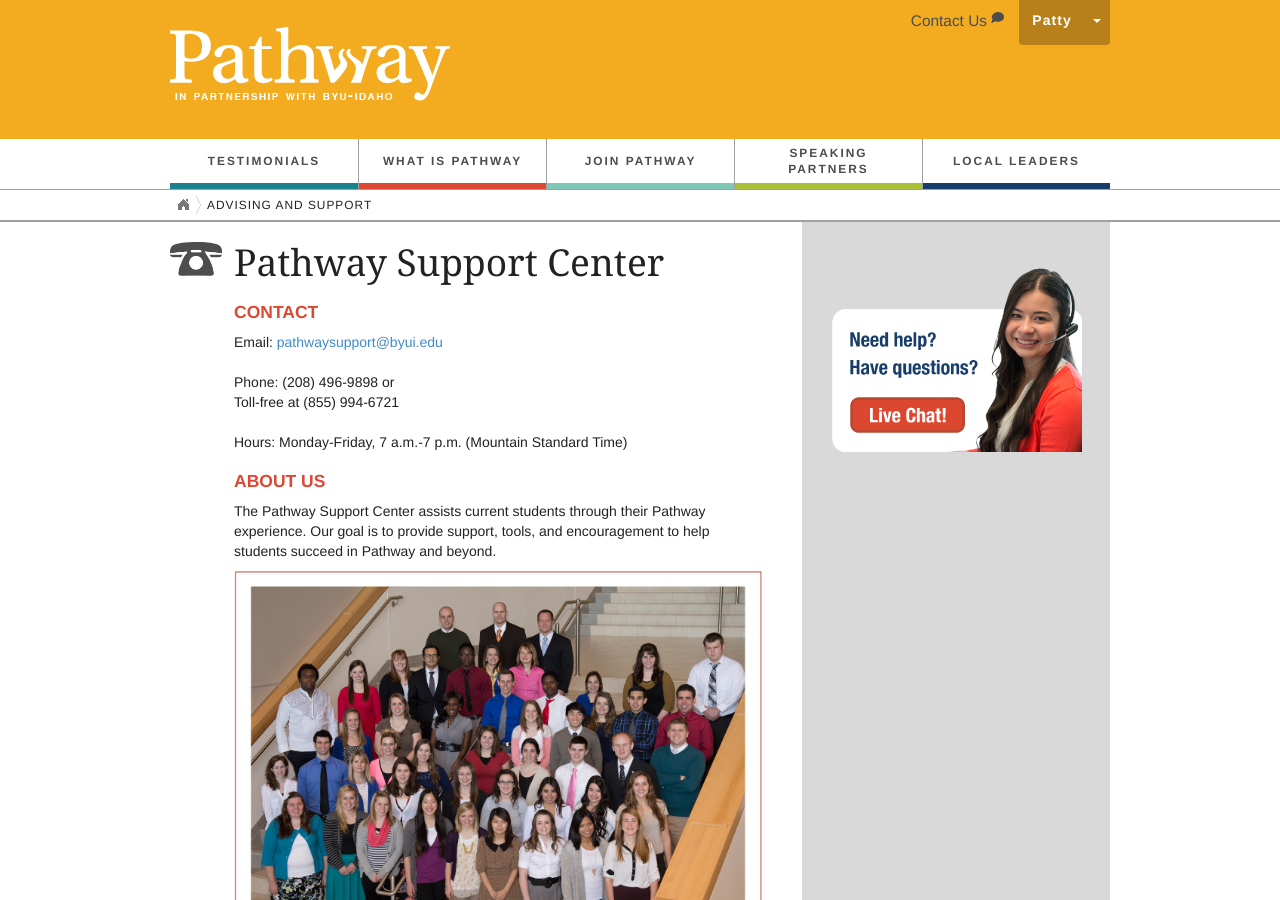
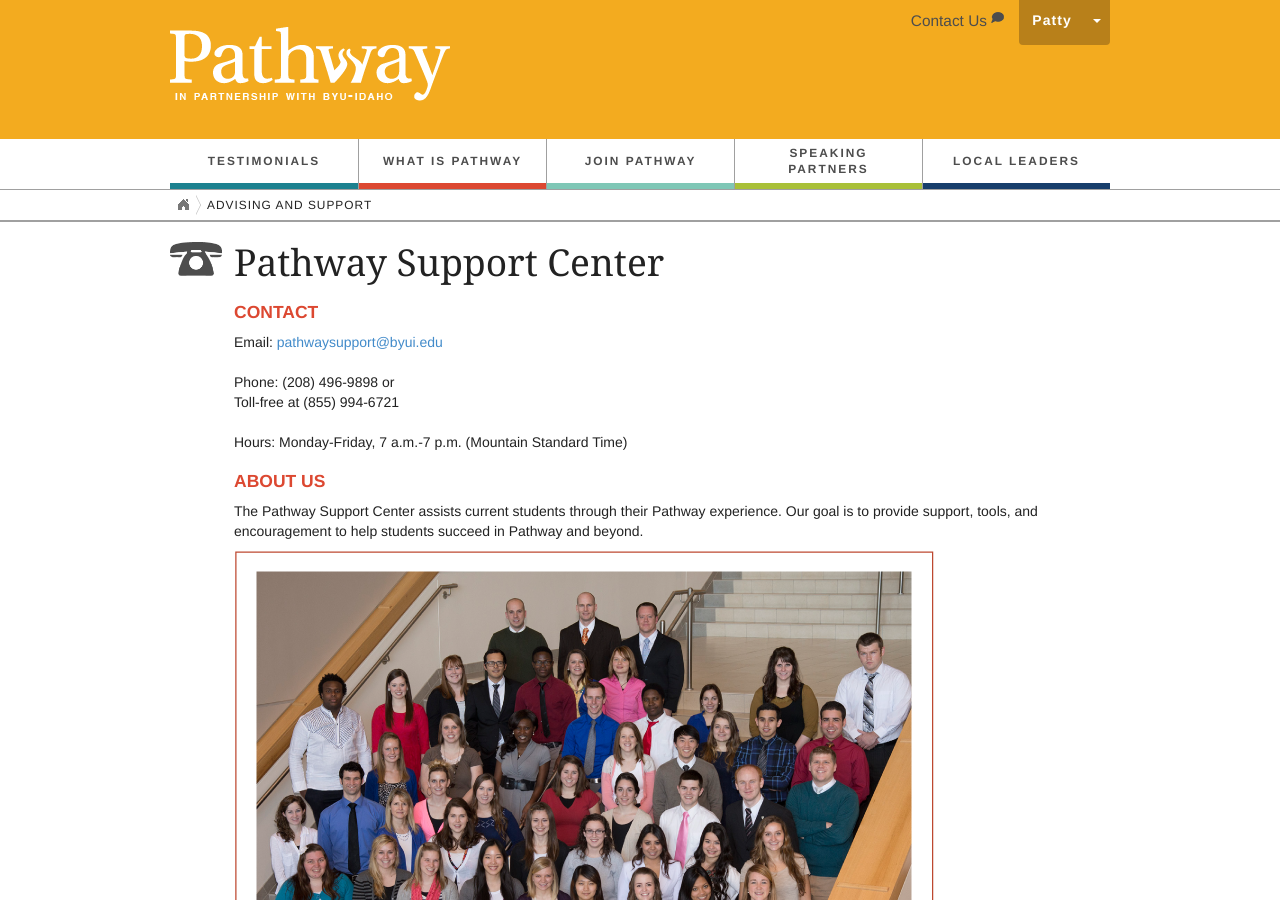
Before and after one commit to gordoman/pathway.lds.org-jekyll, a Jekyll site: the page built from jekyll-source/pages/advising-and-support.html, in a window 1280 px wide and 900 px high. Built offline with Jekyll 4.4.1, drawn with Linux system fonts in a browser that asks for light colours; nearby versions of some CDN libraries; some of the changed text lies outside the part shown.

Commit message:
updates to match live site

```diff
--- a/jekyll-source/pages/advising-and-support.html
+++ b/jekyll-source/pages/advising-and-support.html
@@ -1,12 +1,12 @@
 ---
 layout: base
-section: advising_and_support
+section: Advising and Support
 ---
 
 <!-- Start to the content area -->
 <div id="main-container" class="container">
   <div class="row row-offcanvas row-offcanvas-right">
-    <div class="col-xs-12 col-sm-8 main-content">
+    <div class="col-xs-12 main-content">
     <button type="button" onclick="open_side();" class="navbar-toggle sidebar-btn collapsed">
         <img id="arrow-icon" src="{{site.baseurl}}img/arrow.png" width="14" height="14" alt="arrow">
     </button>
@@ -69,12 +69,11 @@
               Pathway: <a href="{{site.baseurl}}pdfs/advising_and_support/Advise_Matriculation_Template_Update_Semester2.pdf" style="color:#dc4831;" target="_blank">2nd Semester Matriculation PDF</a></li>
             <li>Matriculation information for those in their final semester of<br>
               Pathway: <a href="{{site.baseurl}}pdfs/advising_and_support/Advise_Matriculation_Template_Update_Semester3.pdf" style="color:#dc4831;" target="_blank">3rd Semester Matriculation PDF</a></li>
-            <li>Find Out More: <a href="{{site.baseurl}}pages/pathway-faq.html#after-section" style="color:#dc4831;">Matriculation FAQs</a></li>
+            <li>Find Out More: Matriculation FAQs</li>
           </ul>
           <br>
         </div>
       </div>
     </div>
-    {% include sidebars/advising-and-support.html %}
 </div>
 </div>
```
